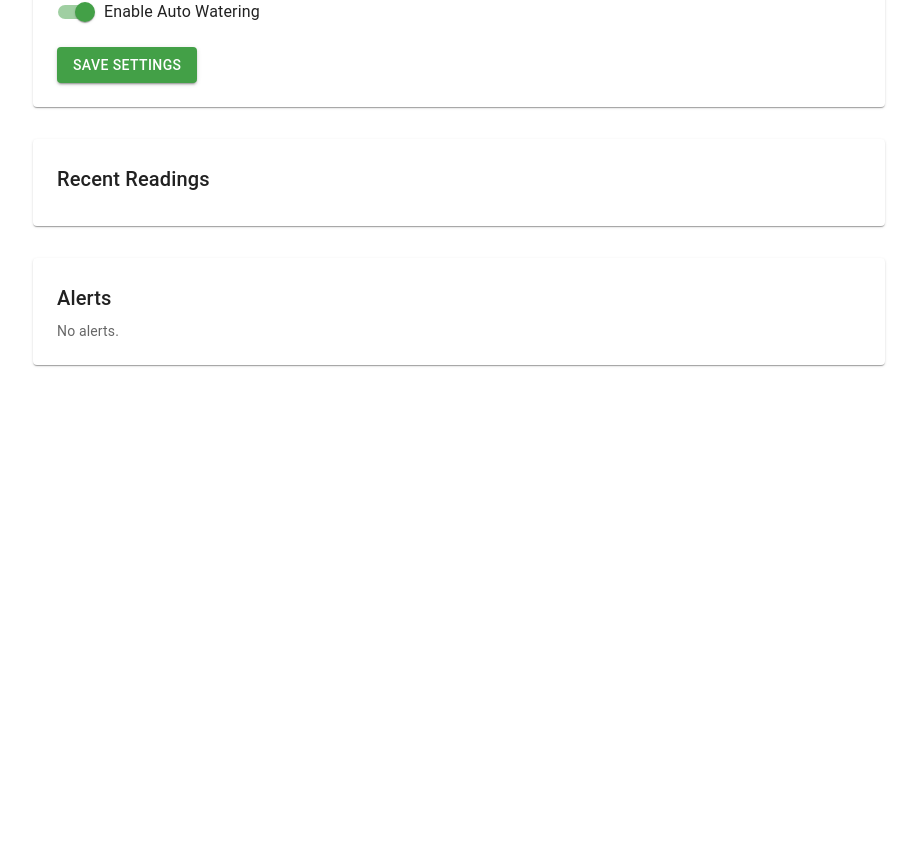
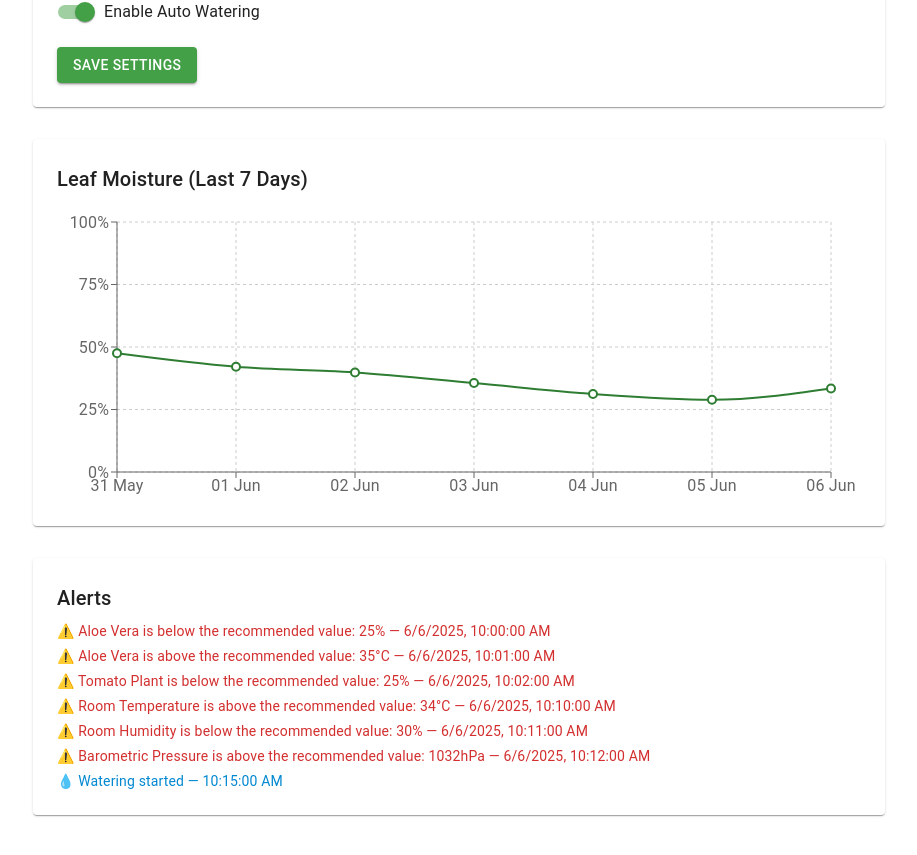
Before and after one commit to KarlaSmuk/SmartLeaf, a React (Vite) app in the folder frontend/: page /plant/1 in a window 1280 px wide. Shown: the part 313-1168 px from the top of the page, without its empty margins (181-1098 px from the left). Before the commit the page ends 800 px from the top, so only its background shows below. Built offline with nearby package versions, Linux system fonts and the light colour scheme.

Commit message:
add graph for leaf moisture

```diff
--- a/frontend/package.json
+++ b/frontend/package.json
@@ -19,7 +19,8 @@
     "jwt-decode": "^4.0.0",
     "react": "^19.1.0",
     "react-dom": "^19.1.0",
-    "react-router-dom": "^7.6.2"
+    "react-router-dom": "^7.6.2",
+    "recharts": "^2.15.3"
   },
   "devDependencies": {
     "@eslint/js": "^9.25.0",
--- a/frontend/src/api/homeAssistant.ts
+++ b/frontend/src/api/homeAssistant.ts
@@ -47,6 +47,22 @@ export const fetchSensorHistory = async (
         value: parseFloat(entry.state)
     }));
 };
+
+export function getMockLeafMoistureHistory() {
+    return mockLeafMoistureHistory;
+}
+
+const mockLeafMoistureHistory = [
+    { timestamp: new Date("2025-05-30T10:00:00Z"), value: 45.2 },
+    { timestamp: new Date("2025-05-31T10:00:00Z"), value: 47.5 },
+    { timestamp: new Date("2025-06-01T10:00:00Z"), value: 42.1 },
+    { timestamp: new Date("2025-06-02T10:00:00Z"), value: 39.8 },
+    { timestamp: new Date("2025-06-03T10:00:00Z"), value: 35.6 },
+    { timestamp: new Date("2025-06-04T10:00:00Z"), value: 31.2 },
+    { timestamp: new Date("2025-06-05T10:00:00Z"), value: 28.9 },
+    { timestamp: new Date("2025-06-06T10:00:00Z"), value: 33.4 }
+];
+
 
 export async function getPlantEntities(): Promise<HAEntity[]> {
     const res = await fetch(`${HA_URL}/api/states`, {
--- a/frontend/src/pages/PlantDetailPage.tsx
+++ b/frontend/src/pages/PlantDetailPage.tsx
@@ -9,9 +9,22 @@ import {
   Box,
   Button,
 } from "@mui/material";
-import { useState, useEffect } from "react";
+import { useState } from "react";
 import { useParams } from "react-router-dom";
-import { getMockPlantEntities } from "../api/homeAssistant";
+import {
+  getMockLeafMoistureHistory,
+  getMockPlantEntities,
+} from "../api/homeAssistant";
+import { getMockSensorAlerts } from "../hooks/useHomeAssistantWebSocket";
+import {
+  ResponsiveContainer,
+  LineChart,
+  Line,
+  XAxis,
+  YAxis,
+  CartesianGrid,
+  Tooltip,
+} from "recharts";
 
 function PlantDetailPage() {
   const { id } = useParams<{ id: string }>();
@@ -21,36 +34,9 @@ function PlantDetailPage() {
   const plant = getMockPlantEntities().find((e) => e.entity_id === plantId);
   //mock sensor readings instead of websocket
 
-
-  const [readings, setReadings] = useState<
-    { value: number; timestamp: string }[]
-  >([]);
-  const [alerts, setAlerts] = useState<
-    { id: number; message: string; timestamp: string }[]
-  >([]);
+  const historyReadings = getMockLeafMoistureHistory();
+  const systemAlerts = getMockSensorAlerts();
   const [moistureThreshold, setMoistureThreshold] = useState<number>(30);
-
-  useEffect(() => {
-    if (!plant) return;
-
-    const value = parseFloat(plant.state);
-    const timestamp = new Date().toISOString();
-
-    if (!isNaN(value)) {
-      setReadings((prev) => [{ value, timestamp }, ...prev]);
-
-      if (value < moistureThreshold) {
-        setAlerts((prev) => [
-          {
-            id: Date.now(),
-            message: "Moisture below threshold!",
-            timestamp,
-          },
-          ...prev,
-        ]);
-      }
-    }
-  }, [plant, moistureThreshold]);
 
   return (
     <Container maxWidth="md" sx={{ py: 5 }}>
@@ -93,28 +79,113 @@ function PlantDetailPage() {
 
       <Paper sx={{ p: 3, mb: 4 }}>
         <Typography variant="h6" gutterBottom>
-          Recent Readings
+          Leaf Moisture (Last 7 Days)
         </Typography>
-        {readings.map((r, i) => (
-          <Typography key={i} variant="body2">
-            {new Date(r.timestamp).toLocaleString()}: {r.value}%
-          </Typography>
-        ))}
+
+        <ResponsiveContainer width="100%" height={300}>
+          <LineChart
+            data={historyReadings
+              .filter((r) => {
+                const date = new Date(r.timestamp);
+                const sevenDaysAgo = new Date();
+                sevenDaysAgo.setDate(sevenDaysAgo.getDate() - 7);
+                return date >= sevenDaysAgo;
+              })
+              .sort(
+                (a, b) =>
+                  new Date(a.timestamp).getTime() -
+                  new Date(b.timestamp).getTime()
+              )}
+            margin={{ top: 20, right: 30, left: 0, bottom: 0 }}
+          >
+            <CartesianGrid strokeDasharray="3 3" />
+            <XAxis
+              dataKey="timestamp"
+              tickFormatter={(str) =>
+                new Date(str).toLocaleDateString("en-GB", {
+                  day: "2-digit",
+                  month: "short",
+                })
+              }
+            />
+            <YAxis domain={[0, 100]} unit="%" />
+            <Tooltip
+              labelFormatter={(label) =>
+                new Date(label).toLocaleString("en-GB", {
+                  dateStyle: "medium",
+                  timeStyle: "short",
+                })
+              }
+            />
+            <Line
+              type="monotone"
+              dataKey="value"
+              stroke="#2e7d32"
+              strokeWidth={2}
+              dot={{ r: 4 }}
+              activeDot={{ r: 6 }}
+            />
+          </LineChart>
+        </ResponsiveContainer>
       </Paper>
 
       <Paper sx={{ p: 3 }}>
         <Typography variant="h6" gutterBottom>
           Alerts
         </Typography>
-        {alerts.length > 0 ? (
-          alerts.map((a) => (
-            <Typography key={a.id} variant="body2" color="error">
-              ⚠️ {a.message} — {new Date(a.timestamp).toLocaleString()}
-            </Typography>
-          ))
+        {systemAlerts.length > 0 ? (
+          systemAlerts.map((alert, index) => {
+            const { type, data } = alert;
+
+            if (type === "watering_event") {
+              return (
+                <Typography key={index} variant="body2" color="info.main">
+                  💧 {data.message} —{" "}
+                  {new Date(data.timestamp).toLocaleTimeString()}
+                </Typography>
+              );
+            }
+
+            if (type === "sensor_reading" && data.alert) {
+              const label =
+                data.alert === "above"
+                  ? "is above the recommended value"
+                  : "is below the recommended value";
+
+              // Add units based on sensor_type
+              let unit = "";
+              switch (data.sensor_type) {
+                case "temperature":
+                  unit = "°C";
+                  break;
+                case "humidity":
+                case "moisture":
+                  unit = "%";
+                  break;
+                case "pressure":
+                  unit = "hPa";
+                  break;
+              }
+
+              return (
+                <Typography
+                  key={index}
+                  variant="body2"
+                  color="error"
+                  gutterBottom
+                >
+                  ⚠️ {data.friendly_name ?? data.sensor_type} {label}:{" "}
+                  {data.value}
+                  {unit} — {new Date(data.timestamp).toLocaleString()}
+                </Typography>
+              );
+            }
+
+            return null;
+          })
         ) : (
           <Typography variant="body2" color="text.secondary">
-            No alerts.
+            No alerts at the moment.
           </Typography>
         )}
       </Paper>
```
Also changed, not shown: 1 other file (tests, documents, lock files or other folders).
